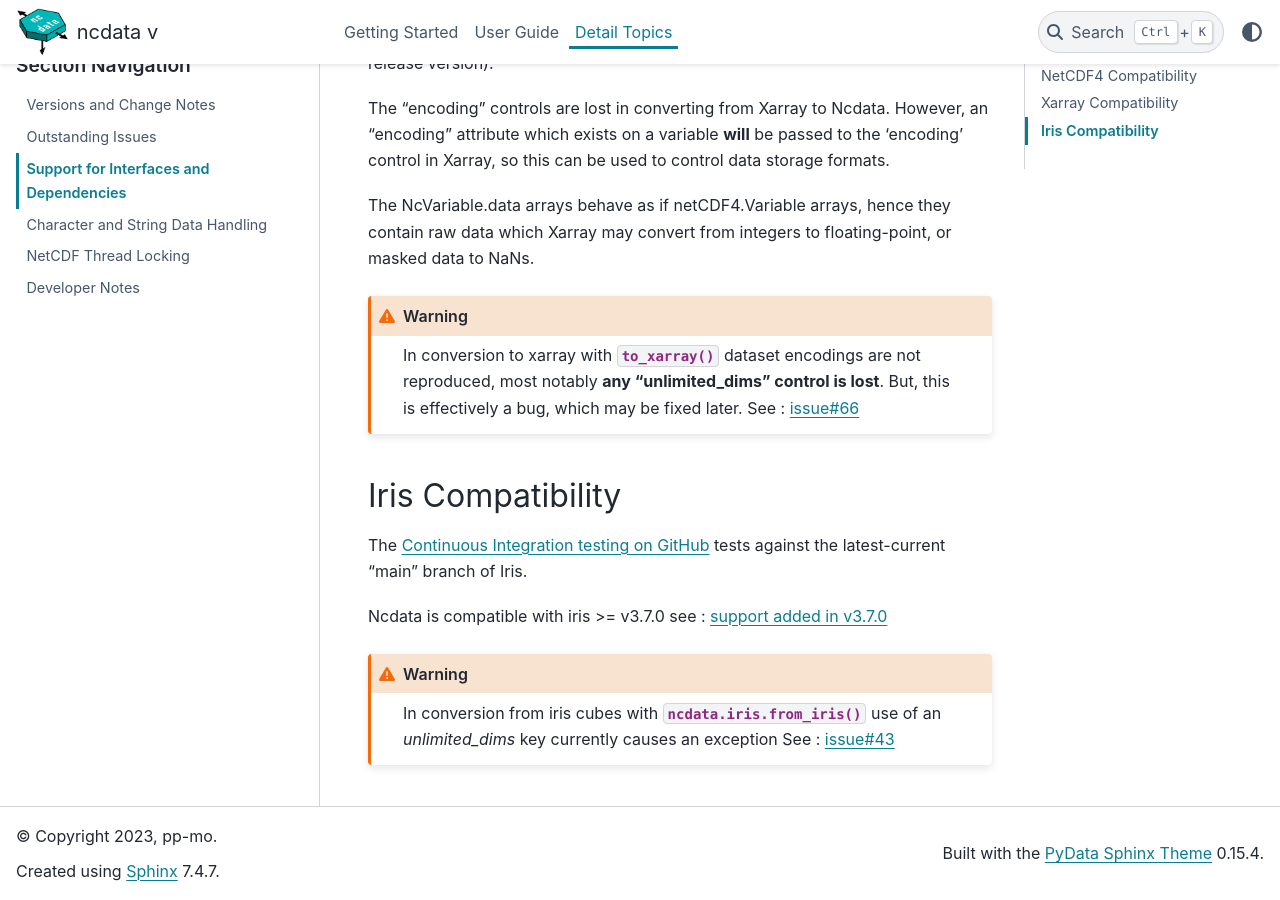
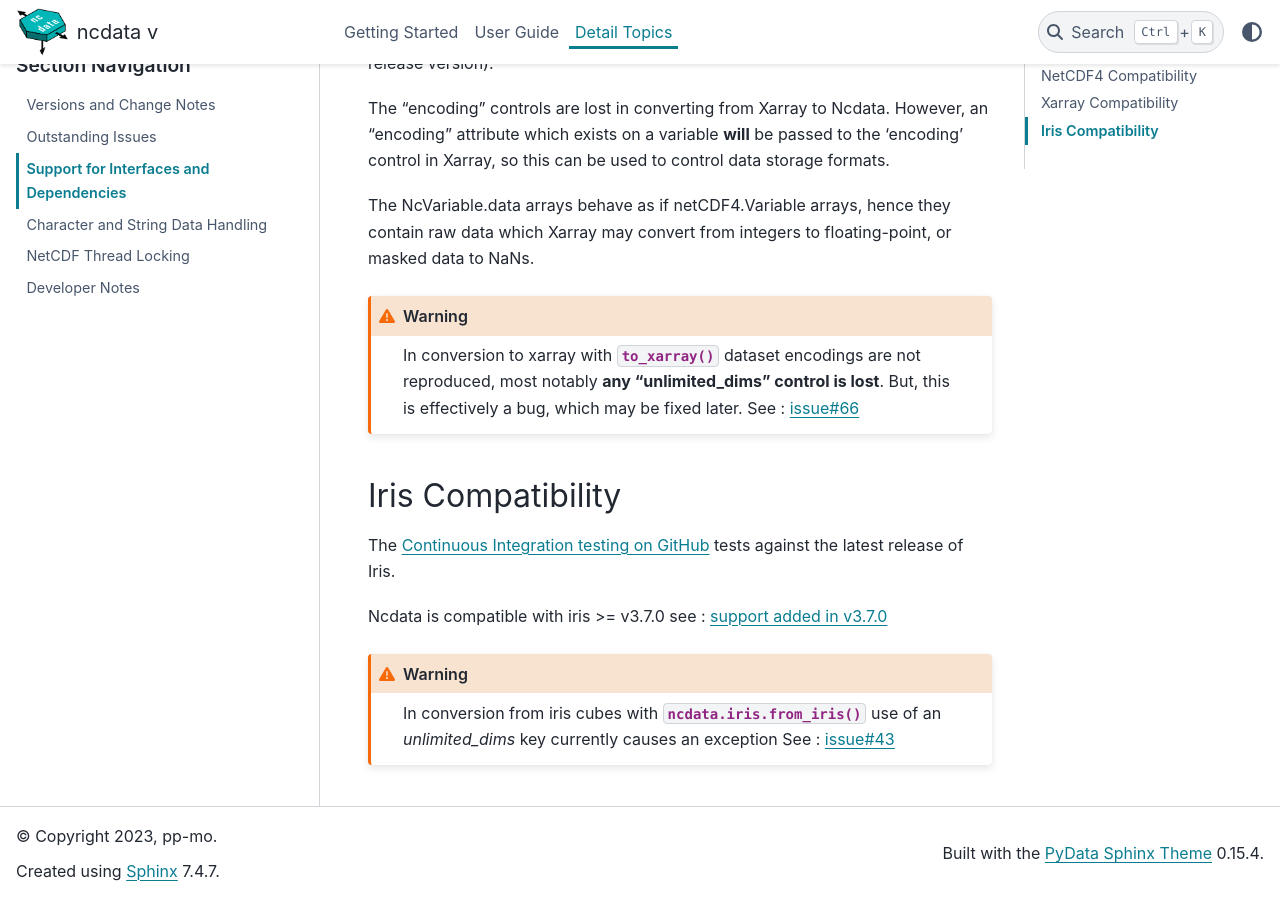
Before and after one commit to pp-mo/ncdata, a Sphinx documentation site: the page built from docs/details/interface_support.rst, in a window 1280 px wide and 900 px high, scrolled down 2117 px. Built offline with Sphinx 7.4.7 and the PyData theme 0.15.4, drawn with Linux system fonts in a browser that asks for light colours; pages that are not in the unit, such as notebooks, are missing from menus; the version number could not be read and is left out.

Commit message:
Revise statement of Iris test version.

```diff
--- a/docs/details/interface_support.rst
+++ b/docs/details/interface_support.rst
@@ -101,7 +101,7 @@ masked data to NaNs.
 Iris Compatibility
 ------------------
 The `Continuous Integration testing on GitHub`_ tests against the
-latest-current "main" branch of Iris.
+latest release of Iris.
 
 Ncdata is compatible with iris >= v3.7.0
 see : `support added in v3.7.0 <https://scitools-iris.readthedocs.io/en/stable/whatsnew/3.7.html#internal>`_
```
